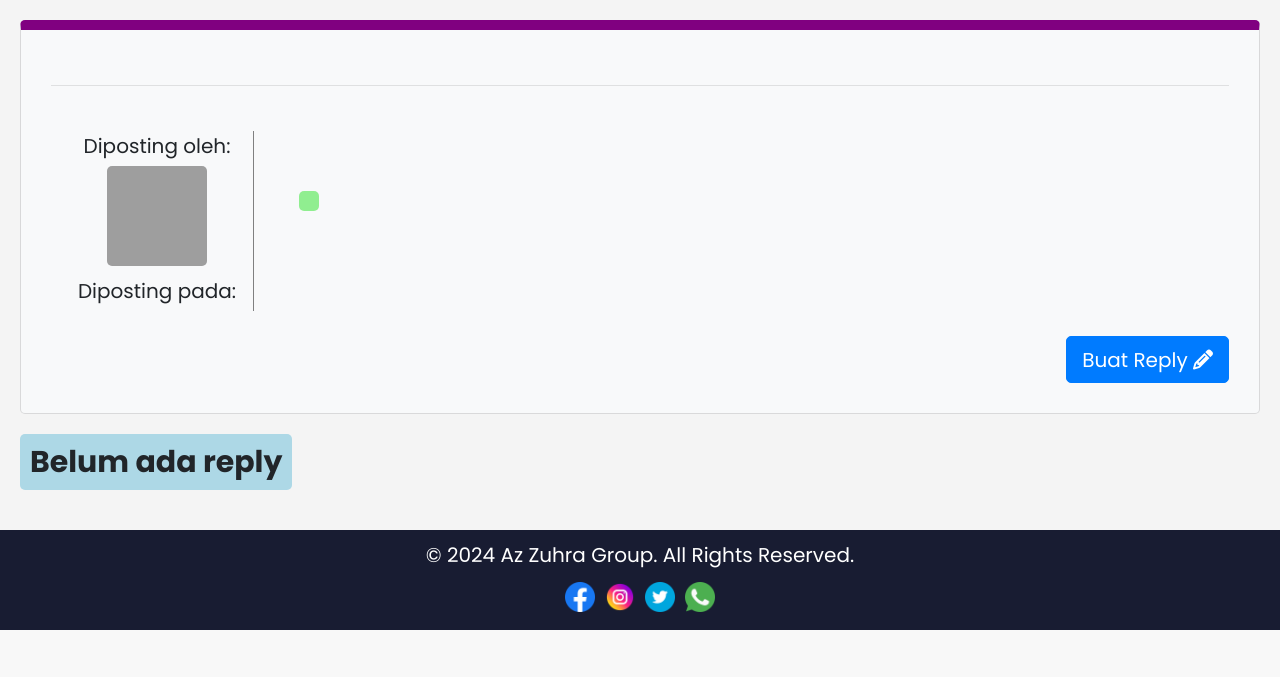
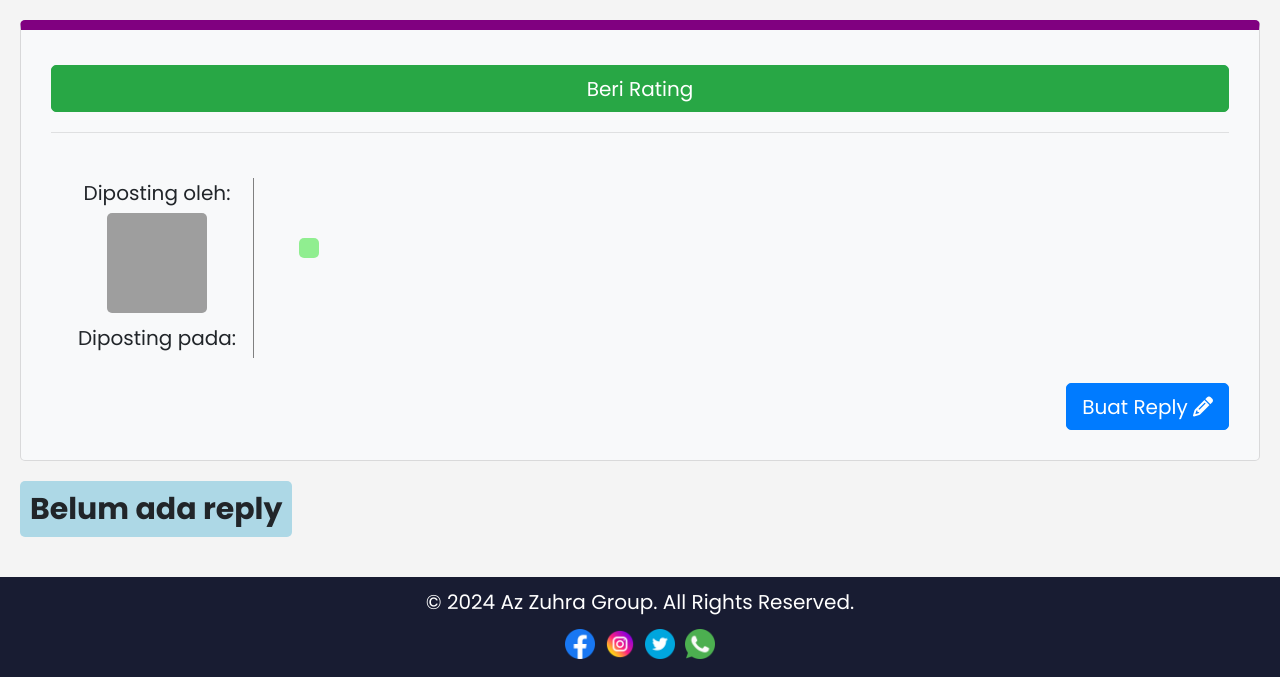
Before and after one commit to raihan-yudi-syukma/iaz-forum, a CodeIgniter 4 app: the page made by app/Views/thread/view.php in a window 1280 px wide. Shown: the part 220-897 px from the top of the page. Before the commit the page ends 850 px from the top, so only its background shows below. Run offline with PHP 8.4 and a stand-in for CodeIgniter, Linux system fonts and the light colour scheme; the template is opened without the code that fills it, so the values that code supplies are empty; some libraries are stand-ins or nearby versions; grey boxes are pictures that could not be loaded.

Commit message:
Update view.php
Add thread rating button, but not functioning yet.

```diff
--- a/app/Views/thread/view.php
+++ b/app/Views/thread/view.php
@@ -9,6 +9,9 @@
 		<h1 class="title font-weight-bold mb-1">
 			<?= htmlspecialchars($thread->title) ?>
 		</h1>
+
+		<!-- rating -->
+		<button class="btn btn-success">Beri Rating</button>
 
 		<hr>
 
```
